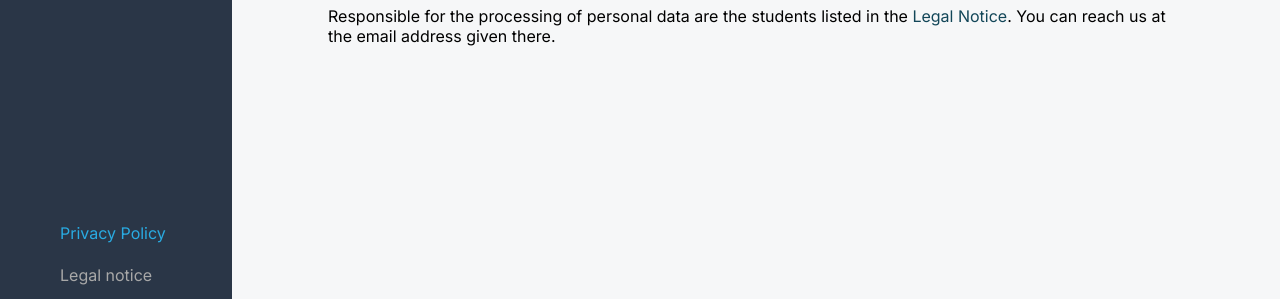
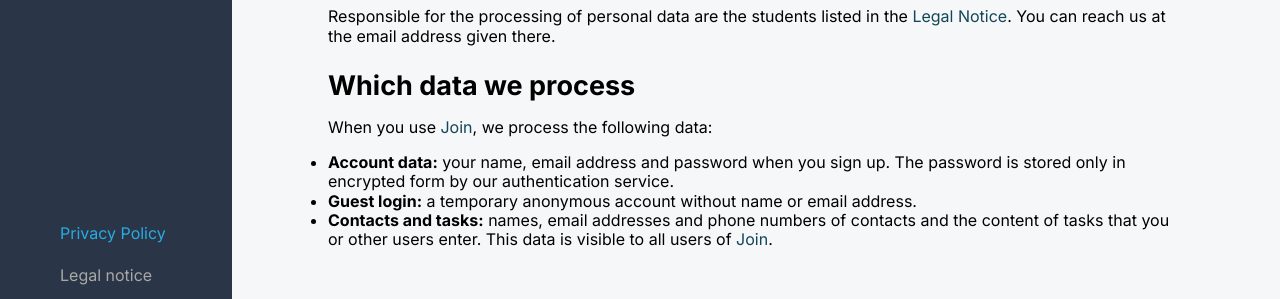
Before and after one commit to lohmibln/join, an Angular app: page /privacyPolicy in a window 1280 px wide. Shown: the part 461-760 px from the top of the page. Built offline with nearby package versions, Linux system fonts and the light colour scheme; no server answers.

Commit message:
Explain which personal data Join stores

```diff
--- a/src/app/privacy-policy/privacy-policy.component.html
+++ b/src/app/privacy-policy/privacy-policy.component.html
@@ -22,5 +22,24 @@
         there.
       </p>
     </section>
+
+    <section>
+      <h2>Which data we process</h2>
+      <p>When you use <span class="brand">Join</span>, we process the following data:</p>
+      <ul>
+        <li>
+          <strong>Account data:</strong> your name, email address and password when you sign up.
+          The password is stored only in encrypted form by our authentication service.
+        </li>
+        <li>
+          <strong>Guest login:</strong> a temporary anonymous account without name or email address.
+        </li>
+        <li>
+          <strong>Contacts and tasks:</strong> names, email addresses and phone numbers of contacts
+          and the content of tasks that you or other users enter. This data is visible to all users of
+          <span class="brand">Join</span>.
+        </li>
+      </ul>
+    </section>
   </div>
 </article>
```
